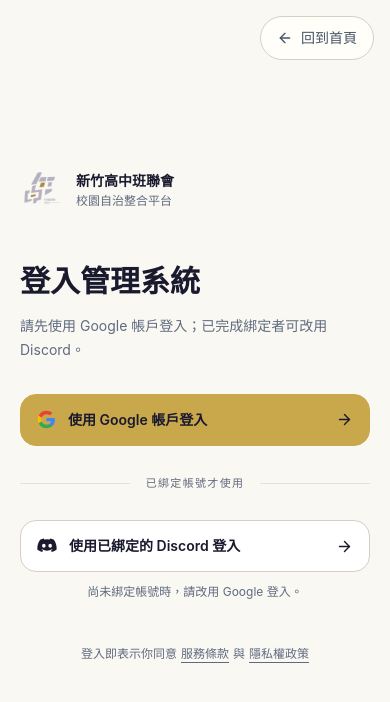
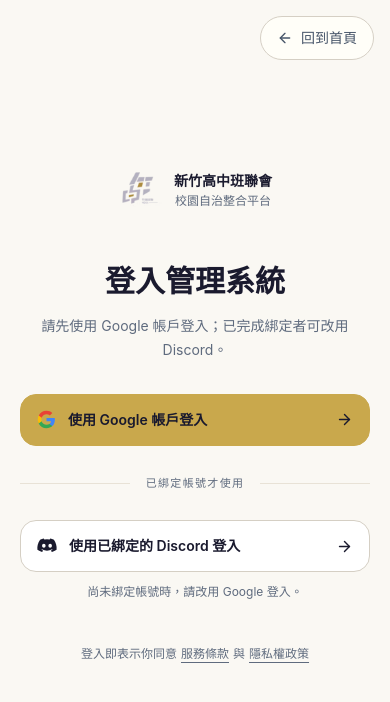
Before and after one commit to Tedhuang6666/hcca_web_system, a Next.js app in the folder apps/web/: page /login in a window 390 px wide. Shown: the top 702 px of the page. Built offline with nearby package versions, Linux system fonts and the light colour scheme; no server answers.

Commit message:
登入頁內容置中

```diff
--- a/apps/web/src/app/login/page.tsx
+++ b/apps/web/src/app/login/page.tsx
@@ -118,8 +118,8 @@ export default async function LoginPage({ searchParams }: { searchParams: Search
           className="relative flex min-h-screen items-center justify-center px-5 py-24 sm:px-10 lg:py-16"
           style={{ background: "var(--bg-base)" }}
         >
-          <main className="relative z-10 w-full max-w-md">
-            <div className="mb-12 flex items-center gap-3 lg:hidden">
+          <main className="relative z-10 w-full max-w-md text-center">
+            <div className="mb-12 flex items-center justify-center gap-3 text-center lg:hidden">
               <BrandEmblem size={44} priority />
               <div>
                 <p className="text-sm font-semibold" style={{ color: "var(--text-primary)" }}>
@@ -145,7 +145,7 @@ export default async function LoginPage({ searchParams }: { searchParams: Search
 
             {error && (
               <div
-                className="mb-5 flex items-start gap-2.5 rounded-xl px-4 py-3 text-sm"
+                className="mb-5 flex items-start gap-2.5 rounded-xl px-4 py-3 text-left text-sm"
                 style={{
                   background: "var(--danger-dim)",
                   border: "1px solid var(--danger-border)",
```
